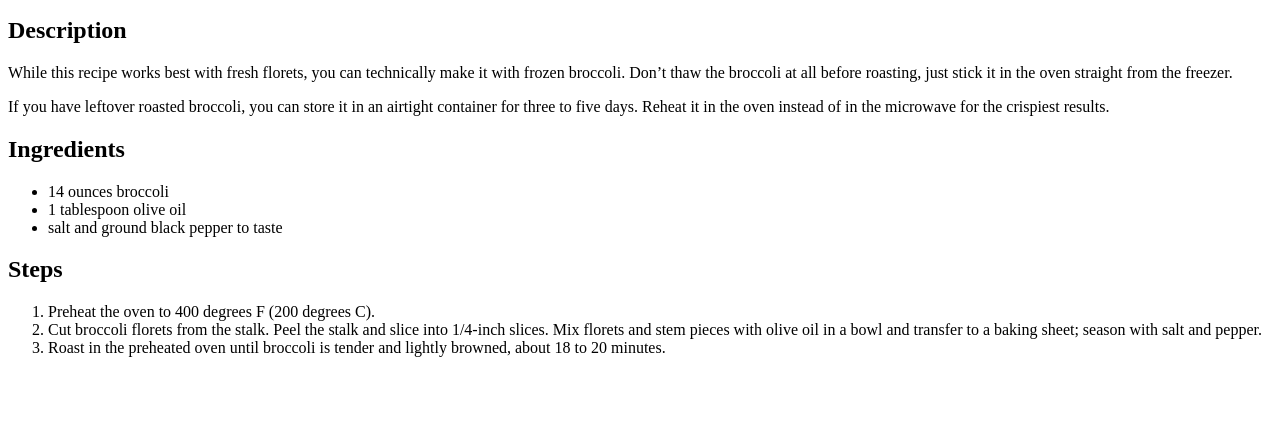
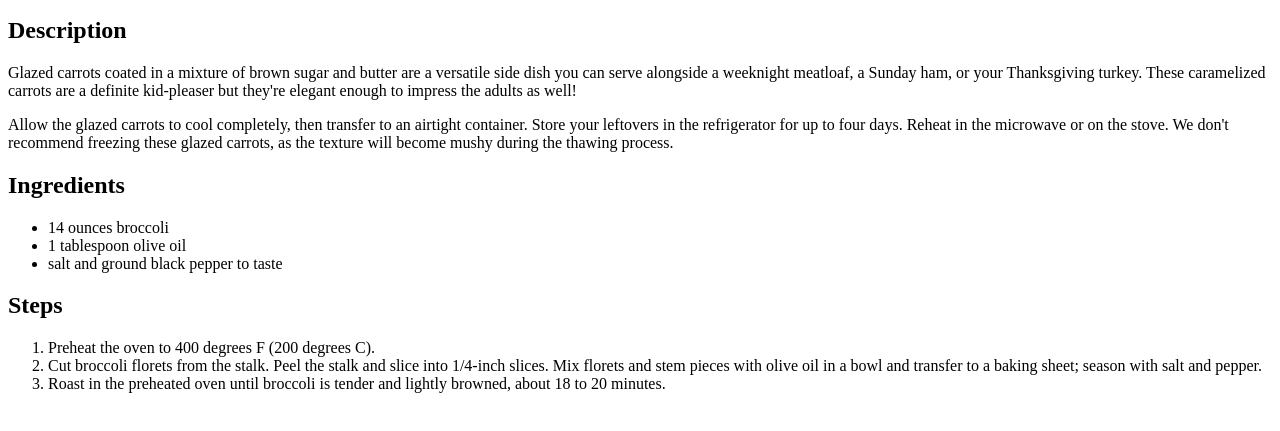
Before and after one commit to wzjustuslim/odin-recipes, a plain HTML site: page recipes/carrot.html in a window 1280 px wide. Shown: the part 101-532 px from the top of the page. Drawn offline with Linux system fonts and the light colour scheme.

Commit message:
Change the description paragraphs

```diff
--- a/recipes/carrot.html
+++ b/recipes/carrot.html
@@ -9,8 +9,8 @@
   <h1>Glazed Carrots</h1>
   <img src="../images/Glazed-Carrots-c5b02be769834ae09b7d01e579ac81d1.webp" alt="glazed-carrots" width="300px" height="300px">
   <h2>Description</h2>
-  <p>While this recipe works best with fresh florets, you can technically make it with frozen broccoli. Don’t thaw the broccoli at all before roasting, just stick it in the oven straight from the freezer. </p>
-  <p>If you have leftover roasted broccoli, you can store it in an airtight container for three to five days. Reheat it in the oven instead of in the microwave for the crispiest results. </p>
+  <p>Glazed carrots coated in a mixture of brown sugar and butter are a versatile side dish you can serve alongside a weeknight meatloaf, a Sunday ham, or your Thanksgiving turkey. These caramelized carrots are a definite kid-pleaser but they're elegant enough to impress the adults as well! </p>
+  <p>Allow the glazed carrots to cool completely, then transfer to an airtight container. Store your leftovers in the refrigerator for up to four days. Reheat in the microwave or on the stove. We don't recommend freezing these glazed carrots, as the texture will become mushy during the thawing process. </p>
   <h2>Ingredients</h2>
   <ul>
     <li>14 ounces broccoli</li>
```
